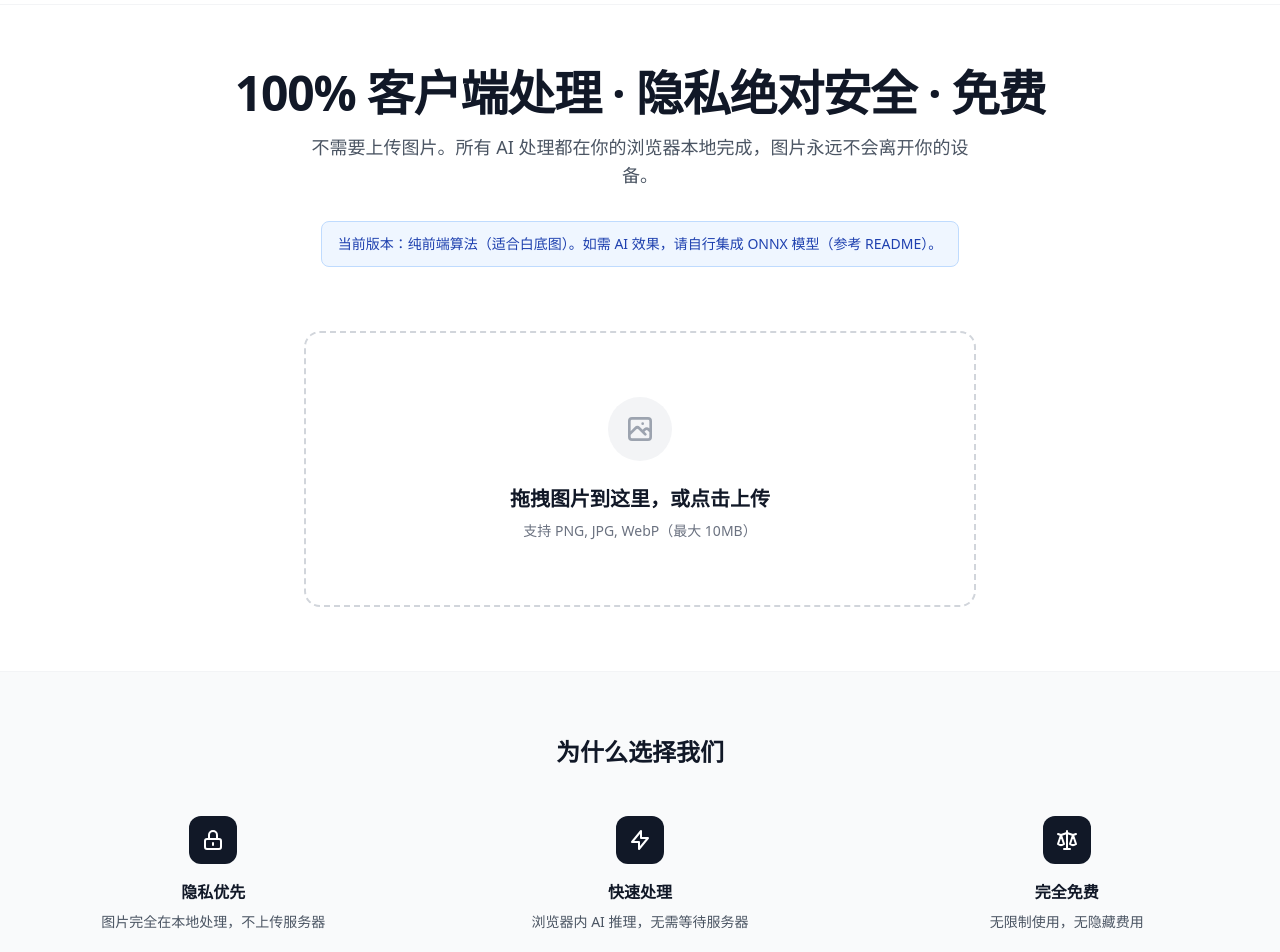
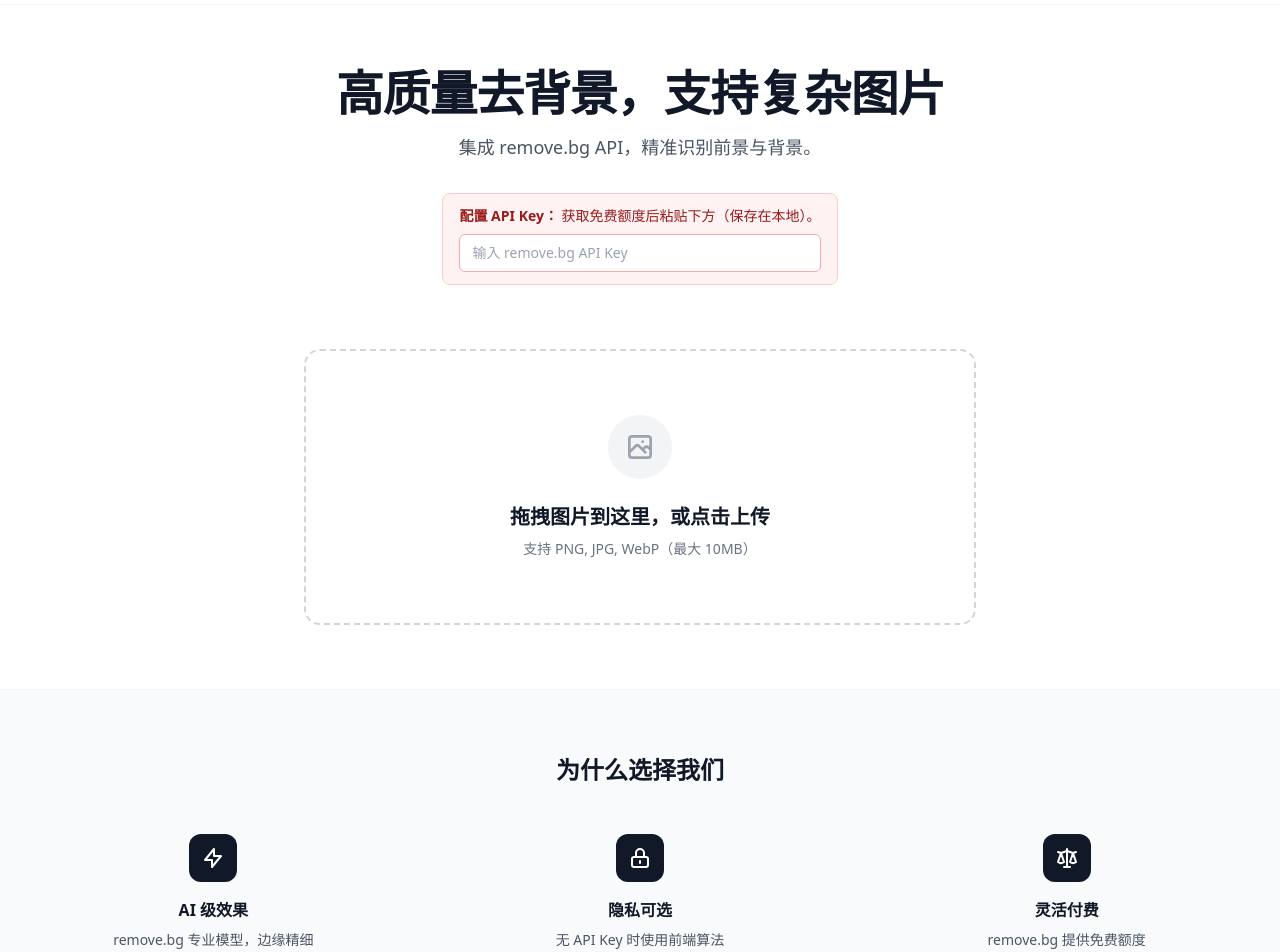
Before and after one commit to gueson/ai-watermark-remover, a Next.js app: page / in a window 1280 px wide. Shown: the part 80-1032 px from the top of the page. Built offline with nearby package versions, Linux system fonts and the light colour scheme.

Commit message:
feat: integrate remove.bg API with local fallback

```diff
--- a/app/page.tsx
+++ b/app/page.tsx
@@ -1,6 +1,6 @@
 'use client';
 
-import { useState, useRef, useCallback } from 'react';
+import { useState, useCallback, useEffect } from 'react';
 import ImageUploader from '@/components/ImageUploader';
 import ProcessingCanvas from '@/components/ProcessingCanvas';
 
@@ -9,6 +9,17 @@ export default function Home() {
   const [processedImage, setProcessedImage] = useState<string | null>(null);
   const [processing, setProcessing] = useState(false);
   const [mode, setMode] = useState<'background' | 'watermark'>('background');
+  const [apiKey, setApiKey] = useState<string>('');
+
+  useEffect(() => {
+    const stored = localStorage.getItem('rembg_api_key') || '';
+    setApiKey(stored);
+  }, []);
+
+  const handleApiKeyChange = (key: string) => {
+    setApiKey(key);
+    localStorage.setItem('rembg_api_key', key);
+  };
 
   const handleFile = useCallback((file: File) => {
     const reader = new FileReader();
@@ -21,7 +32,6 @@ export default function Home() {
 
   return (
     <main className="min-h-screen bg-white text-gray-900">
-      {/* Header */}
       <header className="border-b border-gray-100">
         <div className="container mx-auto px-4 py-6 flex justify-between items-center">
           <h1 className="text-2xl font-bold tracking-tight">AI Image Cleaner</h1>
@@ -50,20 +60,27 @@ export default function Home() {
         </div>
       </header>
 
-      {/* Hero */}
       <section className="container mx-auto px-4 py-16 text-center">
         <h2 className="text-4xl md:text-5xl font-bold tracking-tight mb-4 text-balance">
-          100% 客户端处理 · 隐私绝对安全 · 免费
+          高质量去背景，支持复杂图片
         </h2>
         <p className="text-lg text-gray-600 max-w-2xl mx-auto mb-8">
-          不需要上传图片。所有 AI 处理都在你的浏览器本地完成，图片永远不会离开你的设备。
+          集成 remove.bg API，精准识别前景与背景。
         </p>
-        <div className="inline-block bg-blue-50 border border-blue-200 rounded-lg px-4 py-3 text-sm text-blue-800">
-          当前版本：纯前端算法（适合白底图）。如需 AI 效果，请自行集成 ONNX 模型（参考 README）。
+        <div className="inline-block bg-red-50 border border-red-200 rounded-lg px-4 py-3 text-sm text-red-800 max-w-2xl">
+          <strong>配置 API Key：</strong> 获取免费额度后粘贴下方（保存在本地）。
+          <div className="mt-2">
+            <input
+              type="text"
+              placeholder="输入 remove.bg API Key"
+              value={apiKey}
+              onChange={(e) => handleApiKeyChange(e.target.value)}
+              className="w-full px-3 py-2 border border-red-300 rounded-md focus:outline-none focus:ring-2 focus:ring-red-500"
+            />
+          </div>
         </div>
       </section>
 
-      {/* Upload & Preview */}
       <section className="container mx-auto px-4 pb-16">
         {!originalImage ? (
           <ImageUploader onFile={handleFile} />
@@ -79,11 +96,11 @@ export default function Home() {
               setOriginalImage(null);
               setProcessedImage(null);
             }}
+            apiKey={apiKey}
           />
         )}
       </section>
 
-      {/* Features */}
       <section className="bg-gray-50 border-t border-gray-100">
         <div className="container mx-auto px-4 py-16">
           <h3 className="text-2xl font-bold text-center mb-12">为什么选择我们</h3>
@@ -91,20 +108,20 @@ export default function Home() {
             <div className="text-center">
               <div className="w-12 h-12 bg-gray-900 rounded-xl flex items-center justify-center mx-auto mb-4">
                 <svg className="w-6 h-6 text-white" fill="none" stroke="currentColor" viewBox="0 0 24 24">
-                  <path strokeLinecap="round" strokeLinejoin="round" strokeWidth={2} d="M12 15v2m-6 4h12a2 2 0 002-2v-6a2 2 0 00-2-2H6a2 2 0 00-2 2v6a2 2 0 002 2zm10-10V7a4 4 0 00-8 0v4h8z" />
+                  <path strokeLinecap="round" strokeLinejoin="round" strokeWidth={2} d="M13 10V3L4 14h7v7l9-11h-7z" />
                 </svg>
               </div>
-              <h4 className="font-bold mb-2">隐私优先</h4>
-              <p className="text-gray-600 text-sm">图片完全在本地处理，不上传服务器</p>
+              <h4 className="font-bold mb-2">AI 级效果</h4>
+              <p className="text-gray-600 text-sm">remove.bg 专业模型，边缘精细</p>
             </div>
             <div className="text-center">
               <div className="w-12 h-12 bg-gray-900 rounded-xl flex items-center justify-center mx-auto mb-4">
                 <svg className="w-6 h-6 text-white" fill="none" stroke="currentColor" viewBox="0 0 24 24">
-                  <path strokeLinecap="round" strokeLinejoin="round" strokeWidth={2} d="M13 10V3L4 14h7v7l9-11h-7z" />
+                  <path strokeLinecap="round" strokeLinejoin="round" strokeWidth={2} d="M12 15v2m-6 4h12a2 2 0 002-2v-6a2 2 0 00-2-2H6a2 2 0 00-2 2v6a2 2 0 002 2zm10-10V7a4 4 0 00-8 0v4h8z" />
                 </svg>
               </div>
-              <h4 className="font-bold mb-2">快速处理</h4>
-              <p className="text-gray-600 text-sm">浏览器内 AI 推理，无需等待服务器</p>
+              <h4 className="font-bold mb-2">隐私可选</h4>
+              <p className="text-gray-600 text-sm">无 API Key 时使用前端算法</p>
             </div>
             <div className="text-center">
               <div className="w-12 h-12 bg-gray-900 rounded-xl flex items-center justify-center mx-auto mb-4">
@@ -112,17 +129,16 @@ export default function Home() {
                   <path strokeLinecap="round" strokeLinejoin="round" strokeWidth={2} d="M3 6l3 1m0 0l-3 9a5.002 5.002 0 006.001 0M6 7l3 9M6 7l6-2m6 2l3-1m-3 1l-3 9a5.002 5.002 0 006.001 0M18 7l3 9m-3-9l-6-2m0-2v2m0 16V5m0 16H9m3 0h3" />
                 </svg>
               </div>
-              <h4 className="font-bold mb-2">完全免费</h4>
-              <p className="text-gray-600 text-sm">无限制使用，无隐藏费用</p>
+              <h4 className="font-bold mb-2">灵活付费</h4>
+              <p className="text-gray-600 text-sm">remove.bg 提供免费额度</p>
             </div>
           </div>
         </div>
       </section>
 
-      {/* Footer */}
       <footer className="border-t border-gray-100 py-8">
         <div className="container mx-auto px-4 text-center text-gray-500 text-sm">
-          <p>© 2024 AI Image Cleaner. 所有处理均在本地完成，保护您的隐私。</p>
+          <p>© 2024 AI Image Cleaner. 使用 remove.bg API 提升效果。</p>
         </div>
       </footer>
     </main>
--- a/components/ProcessingCanvas.tsx
+++ b/components/ProcessingCanvas.tsx
@@ -1,6 +1,7 @@
 'use client';
 
 import { useEffect, useRef, useState } from 'react';
+import { removeBackgroundAPI } from '@/lib/rembgApi';
 
 interface ProcessingCanvasProps {
   original: string;
@@ -10,6 +11,7 @@ interface ProcessingCanvasProps {
   processing: boolean;
   setProcessing: (v: boolean) => void;
   onReset: () => void;
+  apiKey?: string;
 }
 
 export default function ProcessingCanvas({
@@ -19,38 +21,61 @@ export default function ProcessingCanvas({
   onProcessed,
   processing,
   setProcessing,
-  onReset
+  onReset,
+  apiKey
 }: ProcessingCanvasProps) {
-  const canvasRef = useRef<HTMLCanvasElement>(null);
+  const processImage = async () => {
+    const response = await fetch(original);
+    const blob = await response.blob();
+    const file = new File([blob], 'image.png', { type: 'image/png' });
 
-  const processImage = () => {
+    try {
+      if (mode === 'background') {
+        let resultBlob: Blob;
+        if (apiKey) {
+          // 使用 remove.bg API
+          resultBlob = await removeBackgroundAPI(file, { apiKey });
+        } else {
+          // 回退到本地简化算法
+          resultBlob = await processLocal(file);
+        }
+        const url = URL.createObjectURL(resultBlob);
+        onProcessed(url);
+      } else {
+        // 水印功能暂未实现，返回原图
+        onProcessed(original);
+      }
+    } catch (err) {
+      console.error('Processing failed:', err);
+      onProcessed(original);
+    } finally {
+      setProcessing(false);
+    }
+  };
+
+  const processLocal = async (file: File): Promise<Blob> => {
+    return new Promise((resolve) => {
       const img = new Image();
       img.onload = () => {
-      const canvas = canvasRef.current!;
-      const ctx = canvas.getContext('2d')!;
+        const canvas = document.createElement('canvas');
         canvas.width = img.width;
         canvas.height = img.height;
+        const ctx = canvas.getContext('2d')!;
         ctx.drawImage(img, 0, 0);
-
         const imageData = ctx.getImageData(0, 0, canvas.width, canvas.height);
         const data = imageData.data;
 
-      if (mode === 'background') {
-        // 简化算法：透明化接近白色的背景
         for (let i = 0; i < data.length; i += 4) {
           const r = data[i], g = data[i + 1], b = data[i + 2];
           if (r > 240 && g > 240 && b > 240) {
             data[i + 3] = 0;
           }
         }
-      }
-      // 水印模式暂不处理，返回原图
-
         ctx.putImageData(imageData, 0, 0);
-      onProcessed(canvas.toDataURL('image/png'));
-      setProcessing(false);
+        canvas.toBlob((blob) => resolve(blob!), 'image/png');
       };
-    img.src = original;
+      img.src = URL.createObjectURL(file);
+    });
   };
 
   useEffect(() => {
@@ -60,7 +85,7 @@ export default function ProcessingCanvas({
         setTimeout(processImage, 100);
       });
     }
-  }, [original, processed, processing, mode]);
+  }, [original, processed, processing, mode, apiKey]);
 
   return (
     <div className="space-y-6">
--- /dev/null
+++ b/lib/rembgApi.ts
@@ -0,0 +1,38 @@
+'use client';
+
+export interface RemoveBgOptions {
+  apiKey?: string;
+  size?: 'auto' | 'full' | 'preview';
+  type?: 'auto' | 'person' | 'product';
+  channels?: 'rgba' | 'alpha';
+}
+
+export async function removeBackgroundAPI(file: File, options: RemoveBgOptions = {}): Promise<Blob> {
+  const { apiKey, size = 'auto', type = 'auto', channels = 'rgba' } = options;
+
+  if (!apiKey) {
+    throw new Error('API key required. Get one at https://www.remove.bg/api');
+  }
+
+  const formData = new FormData();
+  formData.append('image_file', file);
+  formData.append('size', size);
+  formData.append('type', type);
+  formData.append('channels', channels);
+
+  const response = await fetch('https://api.rembg.com/v2/remove', {
+    method: 'POST',
+    headers: {
+      'X-Api-Key': apiKey
+    },
+    body: formData
+  });
+
+  if (!response.ok) {
+    const error = await response.text();
+    throw new Error(`Remove.bg error: ${response.status} - ${error}`);
+  }
+
+  const blob = await response.blob();
+  return blob;
+}
```
Also changed, not shown: 1 other file (tests, documents, lock files or other folders). Lines whose indentation alone changed are shown as unchanged.
